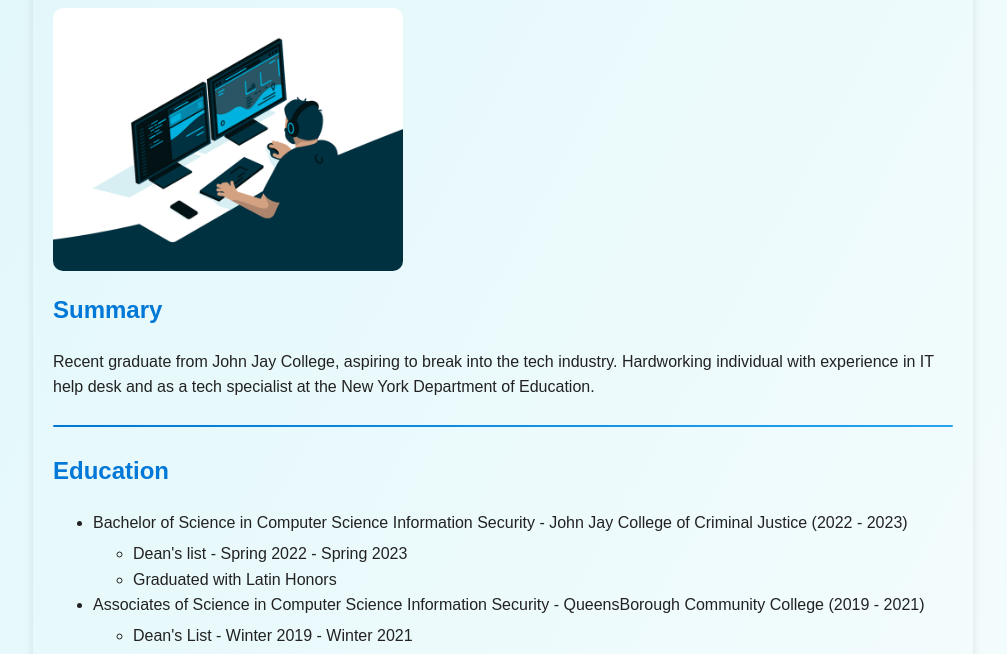
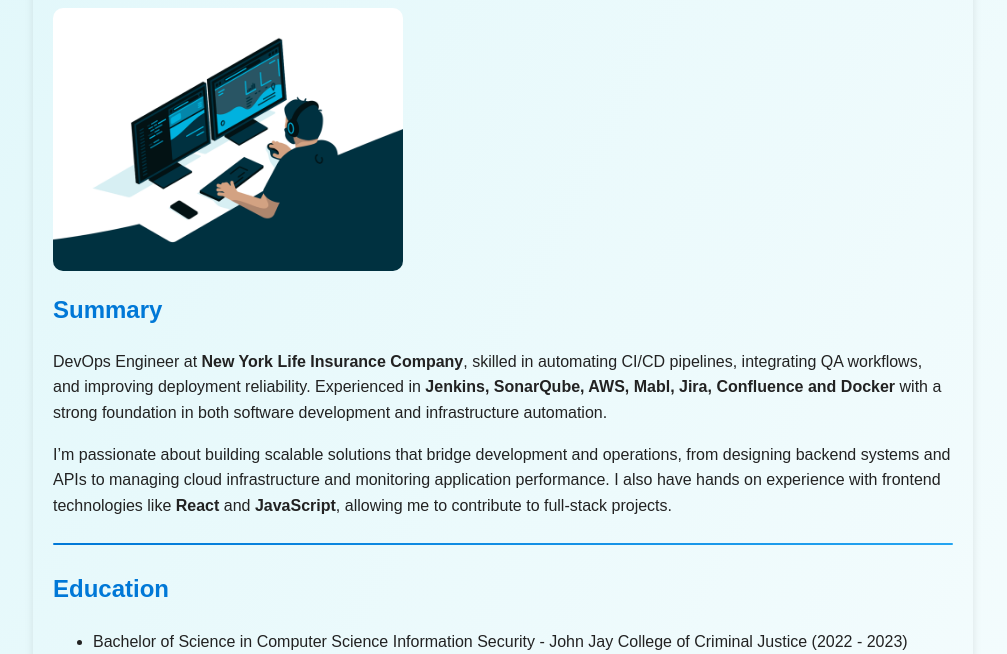
Before and after one commit to HanzM16/TP, a plain HTML site: page index.html in a window 1280 px wide. Shown: the part 146-800 px from the top of the page, without its empty margins (137-1144 px from the left). Drawn offline with Linux system fonts and the light colour scheme.

Commit message:
Update index.html

```diff
--- a/index.html
+++ b/index.html
@@ -49,9 +49,17 @@
     <h1>Hanz Medina</h1>
     <img src="ME.gif" alt="Guy Vibe Coding" />
     <h2>Summary</h2>
-    <p>Recent graduate from John Jay College, aspiring to break into the tech industry. Hardworking individual with
-        experience
-        in IT help desk and as a tech specialist at the New York Department of Education.</p>
+<p>
+    DevOps Engineer at <strong>New York Life Insurance Company</strong>, skilled in automating CI/CD pipelines,
+    integrating QA workflows, and improving deployment reliability. Experienced in <strong>Jenkins, SonarQube, AWS, Mabl, Jira, Confluence and
+    Docker</strong> with a strong foundation in both software development and infrastructure automation.
+</p>
+<p>
+    I’m passionate about building scalable solutions that bridge development and operations, from designing backend
+    systems and APIs to managing cloud infrastructure and monitoring application performance. I also have hands on
+    experience with frontend technologies like <strong>React</strong> and <strong>JavaScript</strong>, allowing me to
+    contribute to full-stack projects.
+</p>
     <hr />
 
     <h2>Education</h2>
```
